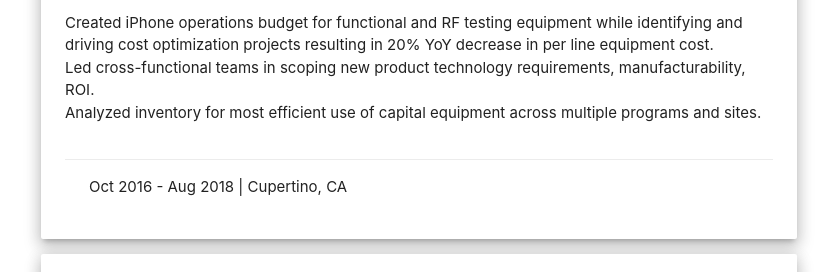
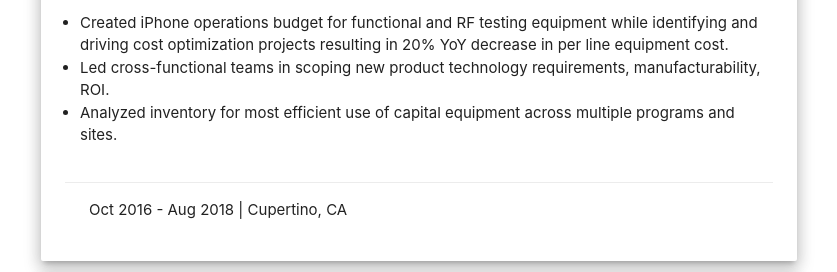
Before and after one commit to aarondeane/aarondeane.github.io, a website: page index.html in a window 1280 px wide. Shown: the part 3690-3962 px from the top of the page, without its empty margins (321-1158 px from the left). Drawn offline with nearby package versions, Linux system fonts and the light colour scheme.

Commit message:
experience list formatting

```diff
--- a/css/main.css
+++ b/css/main.css
@@ -63,6 +63,10 @@ h3 {
 	padding: 30px 40px;
 	text-transform: uppercase;
 }
+#experience li {
+  list-style-type: disc;
+  margin-left: 15px;
+}
 
 #contact .container {
   height: 100%;
```
